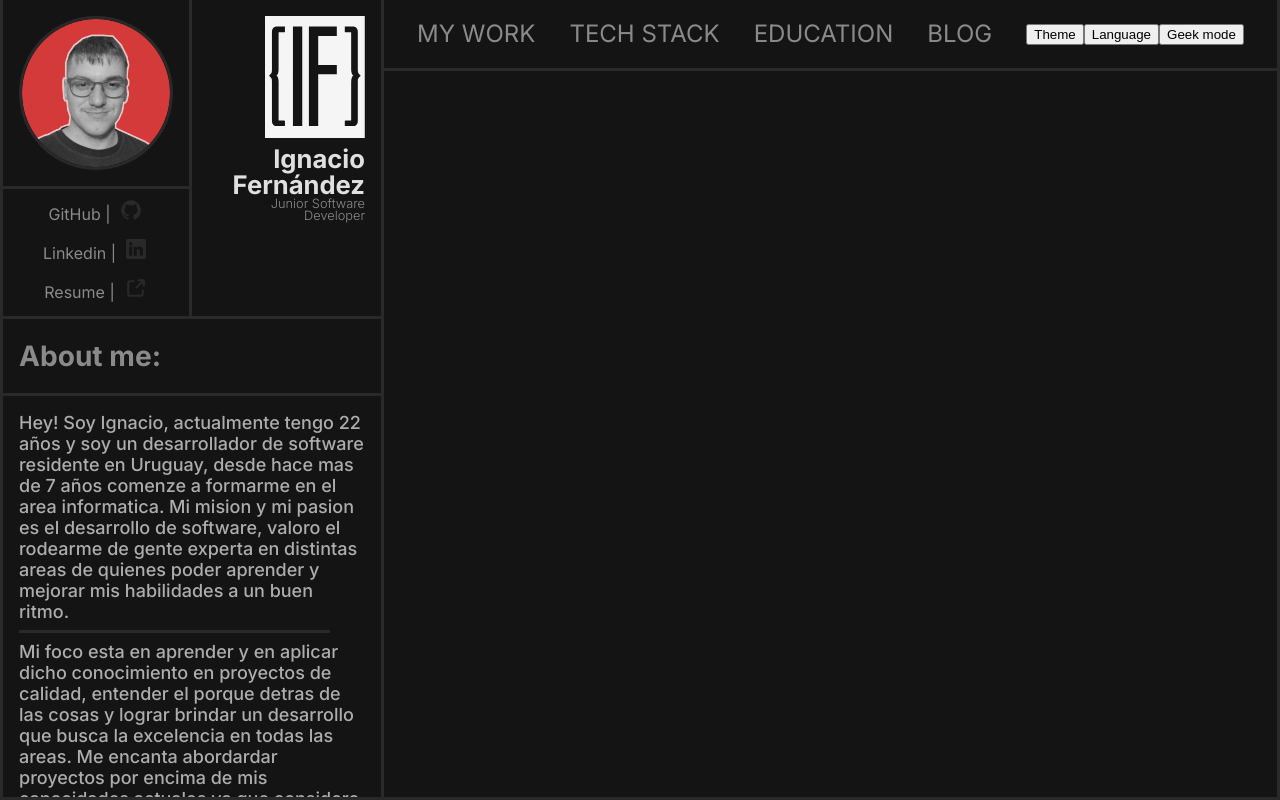
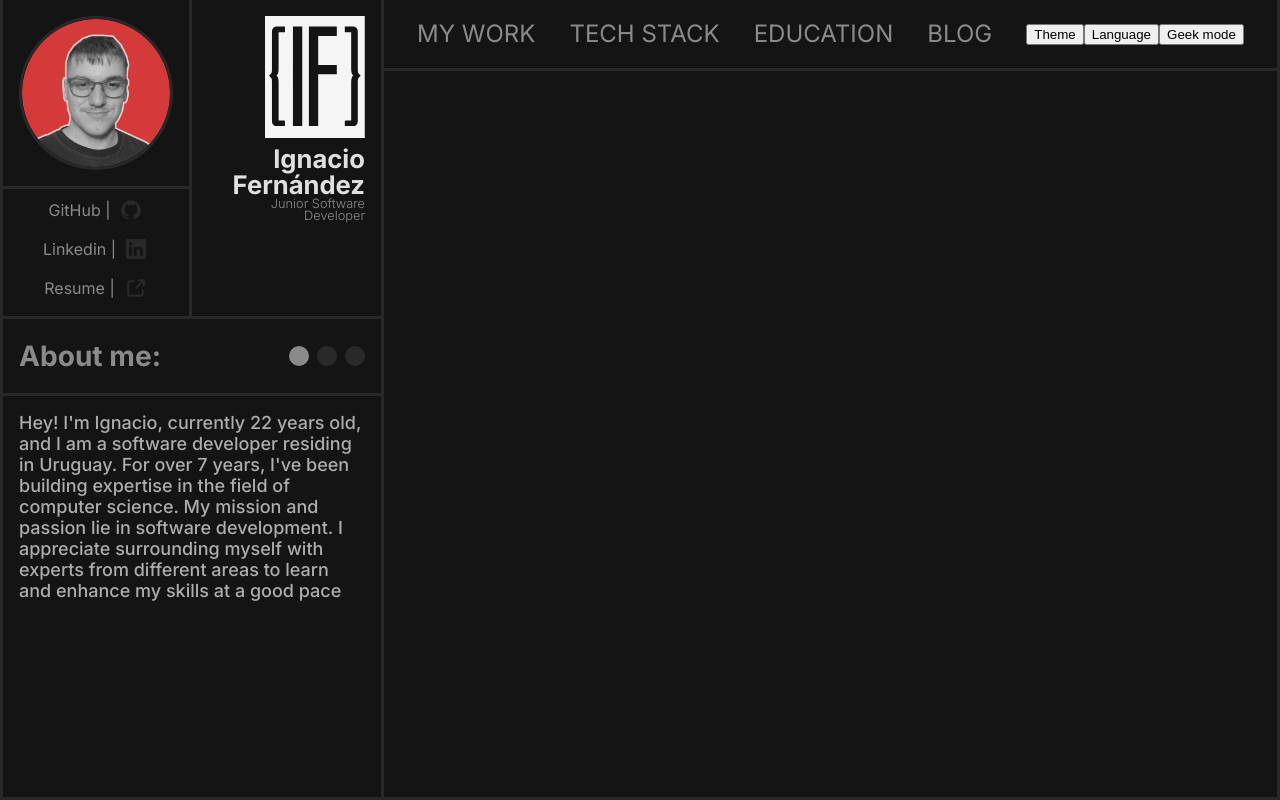
Before and after one commit to ignfer/portfolio, a React (Vite) app: page / in a window 1280 px wide. Built offline with nearby package versions, Linux system fonts and the light colour scheme.

Commit message:
Upload
- now the about me content is split into tabs

```diff
--- a/src/components/AboutMe/AboutMe.jsx
+++ b/src/components/AboutMe/AboutMe.jsx
@@ -2,12 +2,19 @@ import AboutMeHeader from '../AboutMeHeader/AboutMeHeader.jsx';
 import AboutMeContent from '../AboutMeContent/AboutMeContent.jsx';
 
 import './AboutMe.css'
+import { useState } from 'react';
 export default function AboutMe(){
+  const [tabIndex, setTabIndex] = useState(1);
+
+  function handleIndexChange(index){
+    setTabIndex(index);
+  }
+
   return(
     <>
      <section className='about-me-section'>
-        <AboutMeHeader/>
-        <AboutMeContent/>
+        <AboutMeHeader handleIndexChange={handleIndexChange} tabIndex={tabIndex}/>
+        <AboutMeContent tabIndex={tabIndex}/>
       </section>
     </>
   );
--- a/src/components/AboutMeContent/AboutMeContent.css
+++ b/src/components/AboutMeContent/AboutMeContent.css
@@ -2,8 +2,6 @@
   height: 100%;
   box-sizing: border-box;
   padding: 1rem;
-
-  overflow: scroll;
 
   font-size: large;
   text-align: left;
@@ -13,12 +11,8 @@
 .about-me-content > p{
   color:var(--dark-color-3);
   font-weight: 500;
-  transition: all 0.4s;
+  transition: all 0.2s;
   line-height: normal;
-}
-
-.about-me-content:hover > p{
-  color:var(--dark-color-4);
 }
 
 .divider{
@@ -28,3 +22,24 @@
   width: 90%;
   margin: 0.5rem 0 0.5rem 0;
 }
+
+.active-tab{
+  display: block;
+  -webkit-animation: fadeEffect 1s;
+  animation: fadeEffect 1s;
+}
+
+.tab{
+  display: none;
+}
+
+/* Fade in tabs */
+@-webkit-keyframes fadeEffect {
+  from {opacity: 0;}
+  to {opacity: 1;}
+}
+
+@keyframes fadeEffect {
+  from {opacity: 0;}
+  to {opacity: 1;}
+}
--- a/src/components/AboutMeContent/AboutMeContent.jsx
+++ b/src/components/AboutMeContent/AboutMeContent.jsx
@@ -1,22 +1,26 @@
 import './AboutMeContent.css'
-export default function AboutMeContent(){
+export default function AboutMeContent({tabIndex}){
   return(
     <>
       <section className='about-me-content'>
-          <p>Hey! Soy Ignacio, actualmente tengo 22 años y soy un desarrollador de software
-            residente en Uruguay, desde hace mas de 7 años comenze a formarme en el area informatica.
-            Mi mision y mi pasion es el desarrollo de software, valoro el rodearme de gente experta en distintas areas
-            de quienes poder aprender y mejorar mis habilidades a un buen ritmo.
-            <div className='divider'></div>
-            Mi foco esta en aprender y en aplicar dicho conocimiento en proyectos de calidad, entender el porque detras de las cosas y
-            lograr brindar un desarrollo que busca la excelencia en todas las areas.
-            Me encanta abordardar proyectos por encima de mis capacidades actuales ya que considero que son
-            los mismos los cuales brindan el mayor progreso.
-            <div className='divider'></div>
-            Parte de mi rutina diaria es consumir informacion respecto a nuevas tecnologias y tendencias dado que esta industria es una muy cambiante.<br></br>
-            A lo largo de mi carrera he abordado variedad de areas haciendome un desarrollador capaz de realizar un desarrollo<br></br>
-            end to end.
+          <p className={tabIndex === 1 ? 'active-tab' : 'tab'}>
+          Hey! I&apos;m Ignacio, currently 22 years old, and I am a software developer residing in Uruguay. For over 7 years,
+          I&apos;ve been building expertise in the field of computer science. My mission and passion lie in software development.
+          I appreciate surrounding myself with experts from different areas to learn and enhance my skills at a good pace
           </p>
+
+          <p className={tabIndex === 2 ? 'active-tab' : 'tab'}>
+            My focus is on learning and applying that knowledge to quality projects, understanding the &apos;why&apos;
+            behind things, and striving to provide development that seeks excellence in all areas. I love taking on
+            projects beyond my current abilities because I believe they are the ones that offer the greatest progress.
+          </p>
+
+          <p className={tabIndex === 3 ? 'active-tab' : 'tab'}>
+            Part of my daily routine is consuming information about new technologies and trends since this industry is
+            constantly changing. Throughout my career, I have tackled a variety of areas, making myself a developer
+            capable of carrying out end-to-end development.
+          </p>
+
       </section>
     </>
   );
--- a/src/components/AboutMeHeader/AboutMeHeader.css
+++ b/src/components/AboutMeHeader/AboutMeHeader.css
@@ -12,10 +12,39 @@
   font-size:x-large;
   color:var(--dark-color-2);
 
-  transition: all 0.4s;
+  transition: all 0.2s;
+
+  display: flex;
+  justify-content: space-between;
 }
 
 .about-me-header:hover{
   color:var(--dark-color-4);
   text-shadow: 0px 2px 10px var(--dark-color-2);
 }
+
+.about-me-tab{
+  display: flex;
+  flex-direction: row;
+  justify-content: center;
+  align-items: center;
+  gap:0.5rem;
+}
+
+.index{
+  height: 20px;
+  width: 20px;
+  border-radius: 100px;
+  background-color: var(--dark-color-1);
+
+  transition: all 0.2s;
+}
+
+.index:hover{
+  cursor: pointer;
+  transform: scale(120%);
+}
+
+.index.selected{
+  background-color: var(--dark-color-2);
+}
--- a/src/components/AboutMeHeader/AboutMeHeader.jsx
+++ b/src/components/AboutMeHeader/AboutMeHeader.jsx
@@ -1,9 +1,14 @@
 import './AboutMeHeader.css'
-export default function AboutMeHeader(){
+export default function AboutMeHeader({handleIndexChange,tabIndex}){
   return(
     <>
       <section className='about-me-header'>
           <h3> About me: </h3>
+          <div className='about-me-tab'>
+            <div className={tabIndex === 1 ? 'index selected' : 'index'} onClick={()=>handleIndexChange(1)}></div>
+            <div className={tabIndex === 2 ? 'index selected' : 'index'} onClick={()=>handleIndexChange(2)}></div>
+            <div className={tabIndex === 3 ? 'index selected' : 'index'} onClick={()=>handleIndexChange(3)}></div>
+          </div>
       </section>
     </>
   );
--- a/src/components/Contact/Contact.css
+++ b/src/components/Contact/Contact.css
@@ -12,7 +12,8 @@
   justify-content: space-evenly;
   align-items: center;
 
-  transition: all 0.4s;
+  transition: all 0.2s;
+
 }
 
 .contact-item-container{
@@ -27,7 +28,7 @@
 }
 
 .contact-item-container > a {
-  transition: all 0.4s;
+  transition: all 0.2s;
   cursor: pointer;
 }
 
@@ -38,11 +39,10 @@
   display: flex;
   flex-direction: row;
   justify-content: center;
-  align-items: center;
   gap:0.5rem;
 
   color: var(--dark-color-2);
-  transition: all 0.4s;
+  transition: all 0.2s;
 }
 
 .contact-item:hover{
@@ -50,7 +50,7 @@
 }
 
 .contact-item > a{
-  transition: all 0.4s;
+  transition: all 0.2s;
 }
 
 .contact-item:hover > a{
--- a/src/components/Info/Info.css
+++ b/src/components/Info/Info.css
@@ -1,7 +1,7 @@
 .header-info-section{
   width: 100%;
   height: 40%;
-  min-height: 200px;
+  min-height: 300px;
 
   box-sizing: border-box;
   border-bottom-style: solid;
--- a/src/components/Logo/Logo.css
+++ b/src/components/Logo/Logo.css
@@ -37,7 +37,7 @@
   /* font-size: xx-large; */
   font-size: clamp(20px,2vw,52px);
   line-height: clamp(1.2rem,2vw,3rem);
-  transition: all 0.4s;
+  transition: all 0.2s;
 }
 
 .header-title-section:hover > h1{
```
